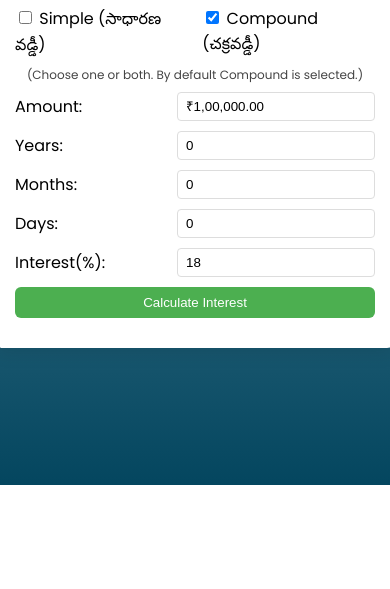
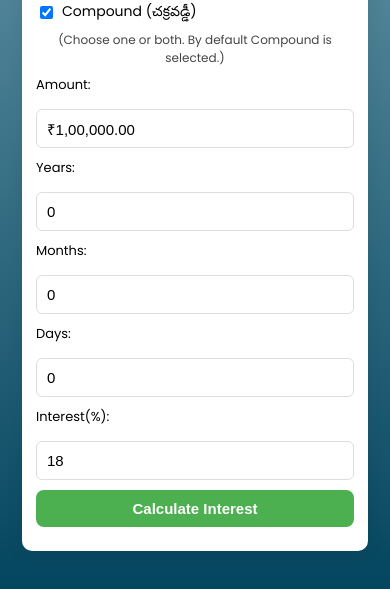
Before and after one commit to Vamsikrishna2000/Compound-Interest-Calculator, a plain HTML site: page index.html in a window 390 px wide. Shown: the part 415-1004 px from the top of the page. Before the commit the page ends 900 px from the top, so only its background shows below. Drawn offline with Linux system fonts and the light colour scheme.

Commit message:
Update index.html

```diff
--- a/index.html
+++ b/index.html
@@ -5,60 +5,148 @@
 <title>Interest Calculator</title>
 <link href="https://fonts.googleapis.com/css2?family=Poppins:wght@400;500&display=swap" rel="stylesheet" />
 <style>
+  :root{
+    --card-bg: #fff;
+    --accent: #4caf50;
+    --shadow: rgba(0,0,0,0.08);
+    --max-width: 420px;
+    --gap: 12px;
+  }
+
+  /* Page */
   body {
     display: flex;
     flex-direction: column;
-    justify-content: center;
+    justify-content: flex-start;
     align-items: center;
     min-height: 100vh;
     font-family: 'Poppins', sans-serif;
     background: linear-gradient(#84adbe, #04465f);
     padding: 20px;
+    box-sizing: border-box;
   }
+
+  /* Card / Calculator */
   .calculator {
-    background-color: #fff;
-    padding: 20px;
-    border-radius: 8px;
+    background-color: var(--card-bg);
+    padding: 18px;
+    border-radius: 10px;
     margin-bottom: 16px;
-    width: 360px;
-    box-shadow: 0 6px 18px rgba(0,0,0,0.08);
+    width: 100%;
+    max-width: var(--max-width);
+    box-shadow: 0 6px 18px var(--shadow);
+    box-sizing: border-box;
   }
   .calculator h1 {
     font-size: 18px;
-    margin-bottom: 12px;
+    margin-bottom: 10px;
     text-align: center;
   }
+
+  /* Input groups */
   .input-group {
     display: flex;
     align-items: center;
     margin-bottom: 10px;
     justify-content: space-between;
+    gap: 8px;
   }
-  .input-group input[type="text"], .input-group input[type="date"] {
-    width: 180px;
-    padding: 6px 8px;
-    border-radius: 4px;
+  .input-group label {
+    width: 36%;
+    font-size: 14px;
+  }
+  .input-group input[type="text"],
+  .input-group input[type="date"] {
+    width: 62%;
+    padding: 8px 10px;
+    border-radius: 6px;
     border: 1px solid #ddd;
+    font-size: 14px;
+    box-sizing: border-box;
   }
+
+  /* Buttons and small elements */
   .submit-btn {
-    padding: 8px 12px;
-    background-color: #4caf50;
+    padding: 10px 12px;
+    background-color: var(--accent);
     color: white;
     border: none;
     cursor: pointer;
     width: 100%;
-    border-radius: 6px;
-    font-weight: 500;
+    border-radius: 8px;
+    font-weight: 600;
+    font-size: 15px;
   }
   .checkboxes {
     display: flex;
     gap: 12px;
     justify-content: center;
     margin-bottom: 8px;
+    flex-wrap: wrap;
   }
-  #output { font-weight: 600; margin-top: 10px; font-size: 14px; line-height:1.4; }
+  .checkboxes label {
+    font-size: 14px;
+    display: flex;
+    align-items: center;
+    gap: 6px;
+  }
+  #output { font-weight: 600; margin-top: 10px; font-size: 14px; line-height:1.45; word-break: break-word; }
   #periodOutput { font-weight: 600; margin-top: 8px; font-size: 14px; text-align:center; }
-  .small { font-size: 12px; color: #444; }
+  .small { font-size: 12px; color: #444; text-align:center; }
+
+  hr.responsive {
+    border: none;
+    border-top: 1px solid #eee;
+    margin: 10px 0;
+  }
+
+  /* Responsive adjustments for small screens */
+  @media (max-width: 520px) {
+    :root{ --max-width: 420px; }
+
+    body { padding: 14px; }
+
+    .calculator {
+      padding: 14px;
+      border-radius: 10px;
+    }
+
+    .calculator h1 { font-size: 16px; }
+
+    .input-group {
+      flex-direction: column;
+      align-items: stretch;
+    }
+    .input-group label {
+      width: 100%;
+      margin-bottom: 6px;
+      font-size: 13px;
+    }
+    .input-group input[type="text"],
+    .input-group input[type="date"] {
+      width: 100%;
+      font-size: 15px;
+      padding: 10px;
+    }
+
+    .checkboxes {
+      flex-direction: column;
+      align-items: flex-start;
+      gap: 8px;
+    }
+
+    .small { font-size: 12px; }
+
+    #output { font-size: 15px; }
+  }
+
+  /* Extra small - fine tuning */
+  @media (max-width: 360px) {
+    .calculator { padding: 12px; }
+    .submit-btn { padding: 10px; font-size: 14px; }
+    .input-group input[type="text"], .input-group input[type="date"] { padding: 9px; font-size: 14px; }
+    .calculator h1 { font-size: 15px; }
+  }
 </style>
 </head>
 <body>
@@ -86,7 +174,7 @@
     <label><input type="checkbox" id="chkSimple"> Simple (సాధారణ వడ్డీ)</label>
     <label><input type="checkbox" id="chkCompound" checked> Compound (చక్రవడ్డీ)</label>
   </div>
-  <div class="small" style="text-align:center; margin-bottom:8px;">
+  <div class="small" style="margin-bottom:8px;">
     (Choose one or both. By default Compound is selected.)
   </div>
 
@@ -118,13 +206,11 @@
 <script>
   // Format integer part with Indian grouping (e.g., 10,00,000)
   function formatIndianInteger(intStr) {
-    // remove leading zeros
     intStr = intStr.replace(/^0+(?=\d)/, '');
     let n = intStr.length;
     if (n <= 3) return intStr;
     let last3 = intStr.slice(n - 3);
     let rest = intStr.slice(0, n - 3);
-    // split rest into groups of 2 from right
     let parts = [];
     while (rest.length > 2) {
       parts.unshift(rest.slice(-2));
@@ -137,33 +223,26 @@
   // Format numeric string to Indian format and optionally fix decimals up to 2 places
   function formatIndianNumberRaw(raw) {
     if (raw === '' || raw === '.' ) return '';
-    // ensure only digits and at most one dot
     raw = raw.replace(/[^0-9.]/g, '');
     let parts = raw.split('.');
     let intPart = parts[0] || '0';
     let decPart = parts[1] || '';
-    // limit decimals to 2 for display
     if (decPart.length > 2) decPart = decPart.slice(0,2);
     let intFormatted = formatIndianInteger(intPart);
     return decPart ? intFormatted + '.' + decPart : intFormatted;
   }
 
   function formatCurrencyForDisplay(num) {
-    // num is numeric
     if (isNaN(num) || num === null) return '₹0.00';
-    // keep two decimals
     let fixed = Number(num).toFixed(2);
     let parts = fixed.split('.');
     return '₹' + formatIndianInteger(parts[0]) + '.' + parts[1];
   }
 
-  // Parse input value with ₹ and commas to numeric
   function parseCurrencyInput(val) {
     if (!val && val !== 0) return 0;
-    // remove non-digits except dot and minus
     let cleaned = String(val).replace(/[^0-9.]/g, '');
     if (cleaned === '') return 0;
-    // handle multiple dots: keep first
     const dots = cleaned.split('.');
     if (dots.length > 2) {
       cleaned = dots.shift() + '.' + dots.join('');
@@ -175,34 +254,25 @@
   // Live-format the Amount input to Indian grouping with ₹
   const amountInput = document.getElementById('first');
   amountInput.addEventListener('input', (e) => {
-    const cursorPos = amountInput.selectionStart;
     const raw = amountInput.value;
-    // Remove existing ₹ and commas etc, but keep digits and dot
     const cleaned = raw.replace(/[^0-9.]/g, '');
-    // Build a formatted string (preserve up to 2 decimals while typing)
     const parts = cleaned.split('.');
     let intPart = parts[0] || '';
     let decPart = parts[1] || '';
-    // limit decimals to 2
     if (decPart.length > 2) decPart = decPart.slice(0,2);
     const formattedInt = intPart === '' ? '' : formatIndianInteger(intPart);
     const display = formattedInt + (decPart ? '.' + decPart : '');
     amountInput.value = display ? '₹' + display : '';
-    // try to set cursor at end (simple approach)
     amountInput.selectionStart = amountInput.selectionEnd = amountInput.value.length;
   });
 
-  // Also format when input loses focus (ensure 2 decimals)
   amountInput.addEventListener('blur', () => {
     const rawNum = parseCurrencyInput(amountInput.value);
     amountInput.value = formatCurrencyForDisplay(rawNum);
   });
 
-  // On focus remove fixed decimals so user can edit easily but keep ₹ prefix
   amountInput.addEventListener('focus', () => {
-    // remove ₹ and decimals limit but keep numeric formatted integer+maybe decimals
     const rawNum = parseCurrencyInput(amountInput.value);
-    // Show without forcing two decimals to allow natural typing
     amountInput.value = rawNum ? '₹' + formatIndianNumberRaw(String(rawNum)) : '';
     amountInput.selectionStart = amountInput.selectionEnd = amountInput.value.length;
   });
@@ -231,7 +301,6 @@
 
     if (days < 0) {
       months--;
-      // days in previous month of 'end'
       let prevMonthDays = new Date(end.getFullYear(), end.getMonth(), 0).getDate();
       days += prevMonthDays;
     }
@@ -243,7 +312,6 @@
     document.getElementById("periodOutput").innerHTML =
       `Time Period: ${years} Years, ${months} Months, ${days} Days`;
 
-    // Auto-fill in interest calculator inputs
     document.getElementById("second").value = years;
     document.getElementById("third").value = months;
     document.getElementById("fourth").value = days;
@@ -259,7 +327,6 @@
       return;
     }
 
-    // Read inputs with same defaults as requested
     let p = parseCurrencyInput(document.getElementById("first").value);
     let t1 = parseFloat(document.getElementById("second").value);
     let t2 = parseFloat(document.getElementById("third").value);
@@ -279,7 +346,6 @@
 
     let outParts = [];
 
-    // Compound Interest (preserve original compound logic)
     if (chkCompound) {
       let amount1 = p * Math.pow(1 + r / 100, t1);
       let amount2 = (t2 * amount1 * r) / 1200;
@@ -294,9 +360,7 @@
       );
     }
 
-    // Simple Interest
     if (chkSimple) {
-      // convert t1,t2,t3 to fractional years
       let totalYears = t1 + (t2 / 12) + (t3 / 365);
       let si = (p * r * totalYears) / 100;
       let totalSimple = p + si;
@@ -308,26 +372,22 @@
       );
     }
 
-    document.getElementById("output").innerHTML = outParts.join('<hr style="margin:8px 0;">');
+    document.getElementById("output").innerHTML = outParts.join('<hr class="responsive">');
   }
 
   // Initialize defaults on load
   window.addEventListener('DOMContentLoaded', () => {
-    // 1) End date default to today, start date left empty
     const today = new Date();
     const yyyy = today.getFullYear();
     const mm = String(today.getMonth() + 1).padStart(2, '0');
     const dd = String(today.getDate()).padStart(2, '0');
     const iso = `${yyyy}-${mm}-${dd}`;
     document.getElementById('endDate').value = iso;
-    document.getElementById('startDate').value = ''; // explicitly empty
+    document.getElementById('startDate').value = '';
     document.getElementById('periodOutput').innerHTML = '';
 
-    // 2) Default Amount = 100000 and Interest = 18%
     document.getElementById('first').value = formatCurrencyForDisplay(100000);
     document.getElementById('fifth').value = 18;
-
-    // years/months/days defaults kept as 0 (already set)
   });
 </script>
 
```
